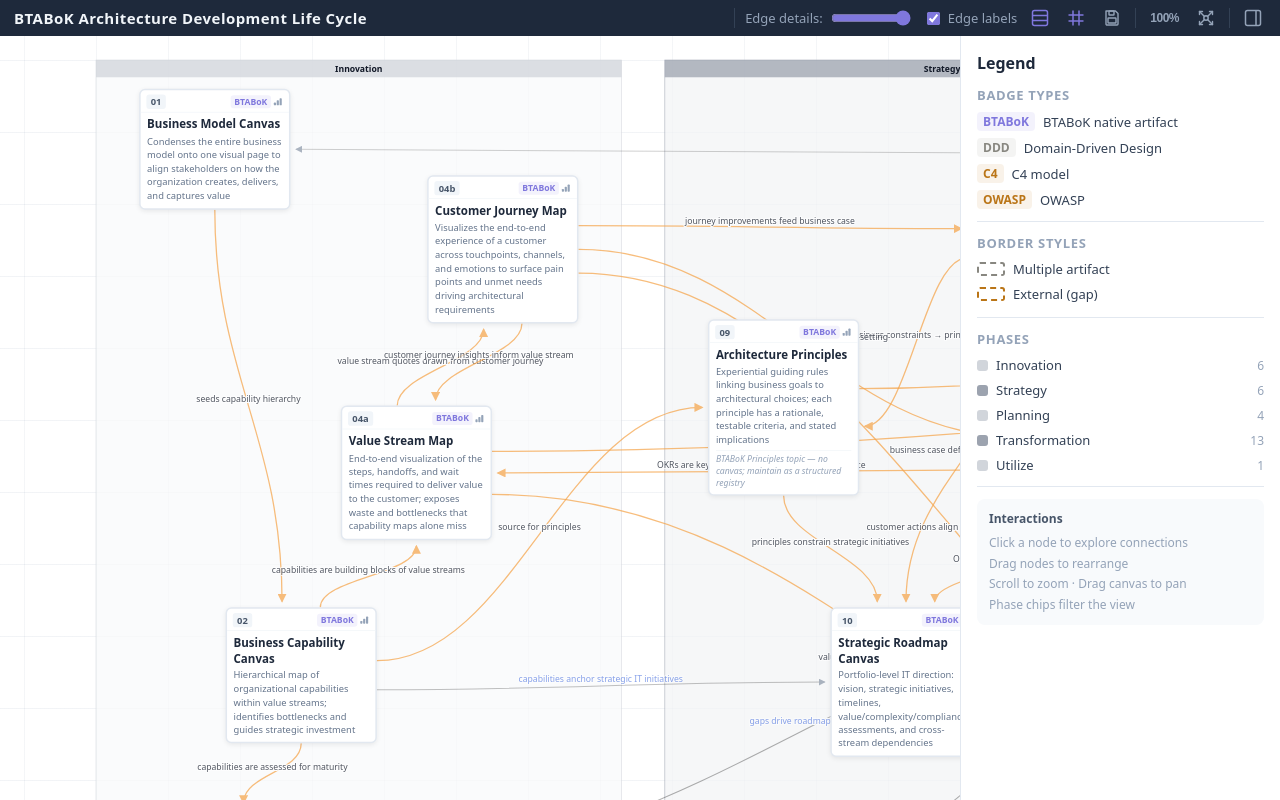
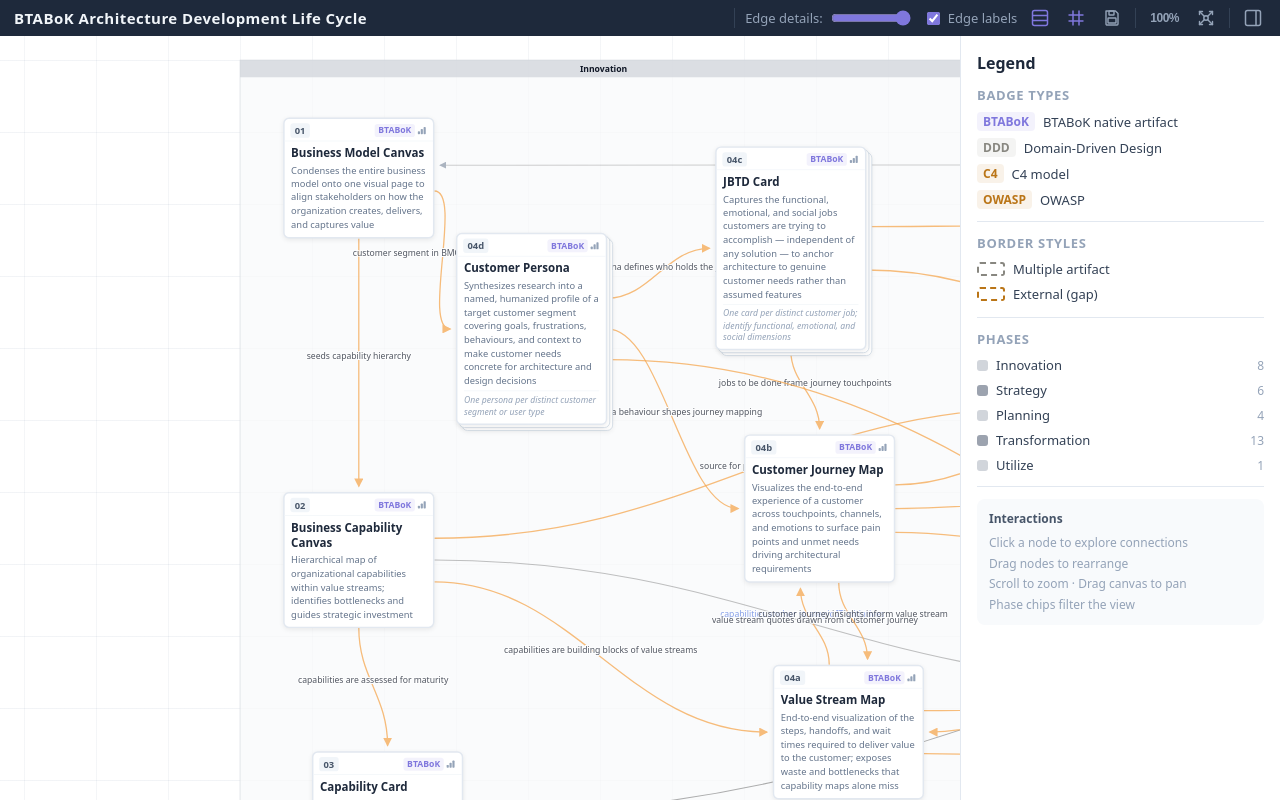
Before and after one commit to hza/btabok-adlc, a React (Vite) app: page / in a window 1280 px wide. Built offline with nearby package versions, Linux system fonts and the light colour scheme.

Commit message:
feat: add JBTD Card and Customer Persona nodes with corresponding edges

```diff
--- a/src/model.ts
+++ b/src/model.ts
@@ -96,6 +96,8 @@ export const NODES: NodeData[] = [
   { id:'n25', phase:'innovation',       num:'04', title:'Risk Methods',                         subtitle:'Architectural risk identification, probability × consequence assessment, mitigation strategies, and treatment options across technology, financial, legal, and organizational risk types',     link:'https://iasa-global.github.io/btabok/risk_methods.html',             badge:'BTABoK', importancy:1, importancyReason:'Risk identified late becomes cost; identifying it at strategy phase keeps it as a decision input rather than an emergency response', note:'BTABoK Risk Methods — identify architecture risks early, feed into ADRs and ASRs'},
   { id:'n31', phase:'innovation',       num:'04a', title:'Value Stream Map',                      subtitle:'End-to-end visualization of the steps, handoffs, and wait times required to deliver value to the customer; exposes waste and bottlenecks that capability maps alone miss',                      link:'https://iasa-global.github.io/btabok/value_stream.html',             badge:'BTABoK', importancy:1, importancyReason:'Connects business capabilities to actual value flow — without mapping the stream, architectural interventions target symptoms rather than the real delays and waste'},
   { id:'n32', phase:'innovation',       num:'04b', title:'Customer Journey Map',                  subtitle:'Visualizes the end-to-end experience of a customer across touchpoints, channels, and emotions to surface pain points and unmet needs driving architectural requirements',                      link:'https://iasa-global.github.io/btabok/customer_journey_map.html',    badge:'BTABoK', importancy:1, importancyReason:'Architecture that ignores customer experience optimises internal plumbing while leaving user pain unsolved; the journey map keeps the architecture customer-outcome anchored'},
+  { id:'n33', phase:'innovation',       num:'04c', title:'JBTD Card',                              subtitle:'Captures the functional, emotional, and social jobs customers are trying to accomplish — independent of any solution — to anchor architecture to genuine customer needs rather than assumed features',  link:'https://iasa-global.github.io/btabok/jtbd_card.html',               badge:'BTABoK', importancy:1, importancyReason:'Architecture built around solutions rather than customer jobs optimises the wrong things; JTBD reframes every requirement as a job the customer is trying to get done', note:'One card per distinct customer job; identify functional, emotional, and social dimensions', recurring:true},
+  { id:'n34', phase:'innovation',       num:'04d', title:'Customer Persona',                       subtitle:'Synthesizes research into a named, humanized profile of a target customer segment covering goals, frustrations, behaviours, and context to make customer needs concrete for architecture and design decisions', link:'https://iasa-global.github.io/btabok/persona_card.html',             badge:'BTABoK', importancy:1, importancyReason:'Architecture that abstracts away the human reduces real user goals to technical requirements; a concrete persona keeps design decisions grounded in actual behaviour patterns', note:'One persona per distinct customer segment or user type', recurring:true},
 
   // BTABoK Strategy phase artifacts
   { id:'n03', phase:'strategy',       num:'05', title:'Architect Stakeholder Canvas',         subtitle:'Maps demand (business) and supply (technology) stakeholders across external, consumer, provider, and partner roles relative to the architect team',                   link:'https://iasa-global.github.io/btabok/architect_stakeholder_canvas.html',   badge:'BTABoK', importancy:1, importancyReason:'Architecture that ignores stakeholders dies in review — mapping all parties and engagement levels is a prerequisite for governance and adoption'},
@@ -212,4 +214,15 @@ export const EDGES: EdgeData[] = [
   { id:'e94', from:'n32', to:'n05', label:'journey improvements feed business case',         importance:3, btabok:true },
   { id:'e95', from:'n32', to:'n31', label:'customer journey insights inform value stream',   importance:3, btabok:true },
 
+  // ── JBTD Card (n33) ──────────────────────────────────────────────────────
+  { id:'e96', from:'n34', to:'n33', label:'persona defines who holds the job',               importance:4, btabok:true },
+  { id:'e97', from:'n33', to:'n32', label:'jobs to be done frame journey touchpoints',       importance:5, btabok:true },
+  { id:'e98', from:'n33', to:'n05', label:'unmet jobs justify business case investment',     importance:3, btabok:true },
+  { id:'e99', from:'n33', to:'n23', label:'customer jobs define OKR success metrics',        importance:3, btabok:true },
+
+  // ── Customer Persona (n34) ────────────────────────────────────────────────
+  { id:'e100', from:'n01', to:'n34', label:'customer segment in BMC grounds persona',        importance:4, btabok:true },
+  { id:'e101', from:'n34', to:'n32', label:'persona behaviour shapes journey mapping',       importance:5, btabok:true },
+  { id:'e102', from:'n34', to:'n26', label:'persona needs surface service pain points',      importance:3, btabok:true },
+
 ];
--- a/src/positions.ts
+++ b/src/positions.ts
@@ -1,32 +1,34 @@
 export const NODE_POSITIONS: Record<string, { x: number; y: number }> = {
-  n01: { x:160, y:40 },
-  n02: { x:280, y:760 },
-  n24: { x:200, y:1040 },
-  n25: { x:560, y:1160 },
-  n31: { x:440, y:480 },
-  n32: { x:560, y:160 },
-  n03: { x:1000, y:1080 },
-  n04: { x:1360, y:1160 },
-  n05: { x:1310, y:160 },
-  n23: { x:1390, y:440 },
-  n06: { x:950, y:360 },
-  n30: { x:1120, y:760 },
-  n07: { x:1780, y:600 },
-  n08: { x:2160, y:840 },
-  n26: { x:1830, y:920 },
-  n09: { x:2150, y:400 },
-  n10: { x:2740, y:480 },
-  n11: { x:2580, y:800 },
-  n12: { x:2550, y:160 },
-  n13: { x:2840, y:160 },
-  n14: { x:3140, y:680 },
-  n15: { x:3160, y:120 },
-  n16: { x:3480, y:200 },
-  n28: { x:3820, y:480 },
-  n17: { x:3440, y:600 },
-  n18: { x:3820, y:1000 },
-  n29: { x:3160, y:1080 },
-  n20: { x:3560, y:960 },
-  n21: { x:3760, y:200 },
-  n22: { x:4210, y:80 },
+  n01: { x:360, y:80 },
+  n02: { x:360, y:600 },
+  n24: { x:400, y:960 },
+  n25: { x:1000, y:1120 },
+  n31: { x:1040, y:840 },
+  n32: { x:1000, y:520 },
+  n33: { x:960, y:120 },
+  n34: { x:600, y:240 },
+  n03: { x:1480, y:1080 },
+  n04: { x:1840, y:1160 },
+  n05: { x:1790, y:160 },
+  n23: { x:1870, y:440 },
+  n06: { x:1430, y:360 },
+  n30: { x:1600, y:760 },
+  n07: { x:2260, y:600 },
+  n08: { x:2640, y:840 },
+  n26: { x:2310, y:920 },
+  n09: { x:2630, y:400 },
+  n10: { x:3220, y:480 },
+  n11: { x:3060, y:800 },
+  n12: { x:3030, y:160 },
+  n13: { x:3320, y:160 },
+  n14: { x:3620, y:680 },
+  n15: { x:3640, y:120 },
+  n16: { x:3960, y:200 },
+  n28: { x:4300, y:480 },
+  n17: { x:3920, y:600 },
+  n18: { x:4300, y:1000 },
+  n29: { x:3640, y:1080 },
+  n20: { x:4040, y:960 },
+  n21: { x:4240, y:200 },
+  n22: { x:4690, y:80 },
 };
```
